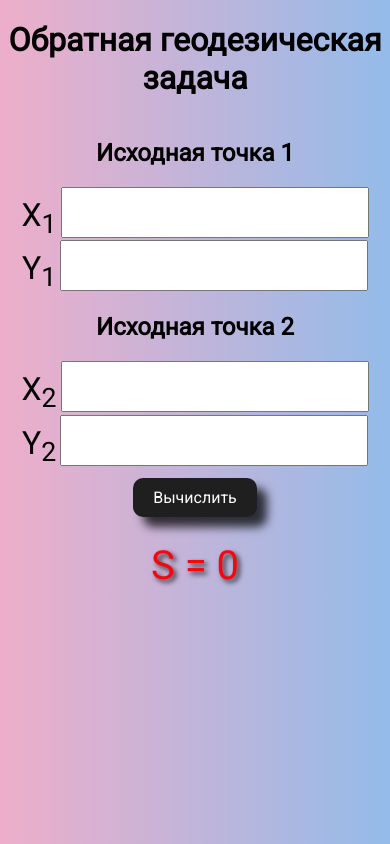
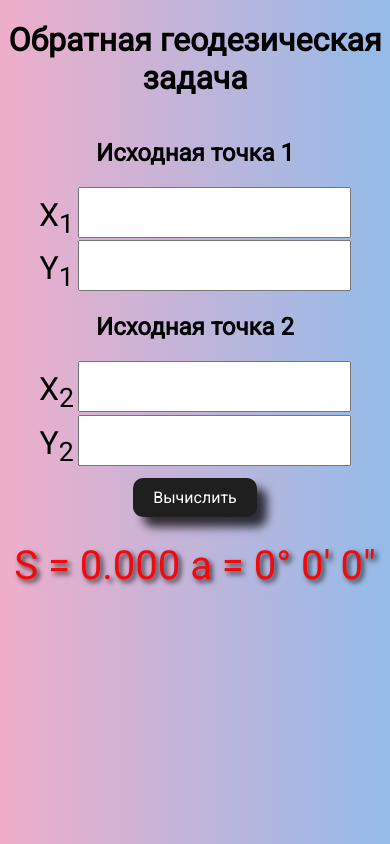
Before and after one commit to ddhaaag/OGZ, a plain HTML site: page index.html in a window 390 px wide. Both pictures are taken after a click on the button "Вычислить". Drawn offline with Linux system fonts and the light colour scheme.

Commit message:
add many code to js file

```diff
--- a/index.html
+++ b/index.html
@@ -16,22 +16,22 @@
         <div class="point1">
             <div class="pointX1">
                 <label for="inputX1">X<sub>1</sub></label>
-                <input id="inputX1" type="number" value="">
+                <input id="inputX1" type="number" name="inputX1" value="" required>
             </div>
             <div class="pointY1">
                 <label for="inputY1">Y<sub>1</sub></label>
-                <input id="inputY1" type="number" value="">
+                <input id="inputY1" type="number" name="inputY1" value="" required>
             </div>
         </div>
         <div class="point2">
         <h2>Исходная точка 2</h2>
             <div class="pointX2">
                 <label for="inputX2">X<sub>2</sub></label>
-                <input id="inputX2" type="number" value="">
+                <input id="inputX2" type="number" name="inputX2" value="" required>
             </div>
             <div class="pointY2">
                 <label for="inputY2">Y<sub>2</sub></label>
-                <input id="inputY2" type="number" value="">
+                <input id="inputY2" type="number" name="inputY2" value="" required>
             </div>
         </div>
         <div><button id="btn">Вычислить</button></div>
--- a/script.js
+++ b/script.js
@@ -10,5 +10,42 @@ button.onclick = function() {
     let x2 = +inputX2.value;
     let y1 = +inputY1.value;
     let y2 = +inputY2.value;
-    result.innerHTML = `S = ${Math.sqrt(Math.pow(x2 - x1, 2) + Math.pow(y2 - y1, 2))}`;
+    let s = Math.sqrt(Math.pow(x2 - x1, 2) + Math.pow(y2 - y1, 2));
+    let cos;
+
+    if ((y1 - y2) <= 0) {
+        cos = (180 / Math.PI) * (Math.acos((x2 - x1) / s));
+     } else {
+        cos = (180 / Math.PI) * (Math.acos((x2 - x1) / s)) * - 1 + 360;
+     }
+
+    cos = [0 | cos, '° ', 0|(cos < 0 ? cos = -cos : cos) % 1 * 60, "' ", 0 | cos * 60 % 1 * 60, '"'].join('');
+    result.innerHTML = `S = ${s.toFixed(3)} a = ${cos}`;
 }
+
+// function сonvertDDToDMS(D){
+//     return [0|D, '° ', 0|(D<0?D=-D:D)%1*60, "' ", 0|D*60%1*60, '"'].join('');
+// }
+
+
+// const getAlpha = () => {
+
+//     // let x1 = +prompt('Введите x1', '');
+//     // let y1 = +prompt('Введите y1', '');
+//     // let x2 = +prompt('Введите x2', '');
+//     // let y2 = +prompt('Введите y2', '');
+//     let x1 = +inputX1.value;
+//     let x2 = +inputX2.value;
+//     let y1 = +inputY1.value;
+//     let y2 = +inputY2.value;
+
+//     let s = Math.sqrt(Math.pow(x2 - x1, 2) + Math.pow(y2 - y1, 2));
+
+//     if ((y1 - y2) <= 0) {
+//        return (180 / Math.PI) * (Math.acos((x2 - x1) / s));
+//     } else {
+//         return (180 / Math.PI) * (Math.acos((x2 - x1) / s)) * - 1 + 360;
+//     }
+// }
+
+// let alpha = getAlpha();
--- a/style.css
+++ b/style.css
@@ -47,14 +47,21 @@ input[type="number"] {
 
 @media screen and (max-width: 550px) {
     input {
-        width: 400px;
+        width: 265px;
     }
 
   }
 
-  @media screen and (max-width: 460px) {
+  /* @media screen and (max-width: 460px) {
     input {
         width: 300px;
     }
 
   }
+
+  @media screen and (max-width: 370px) {
+    input {
+        width: 250px;
+    }
+
+  } */
```
